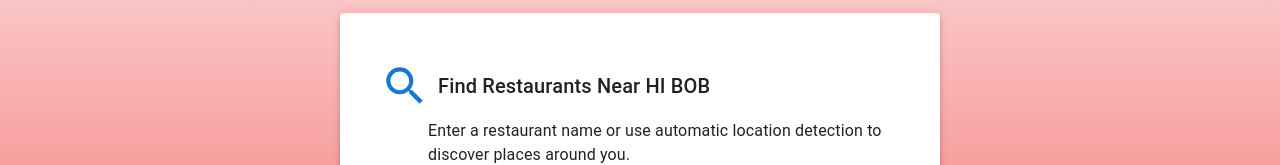
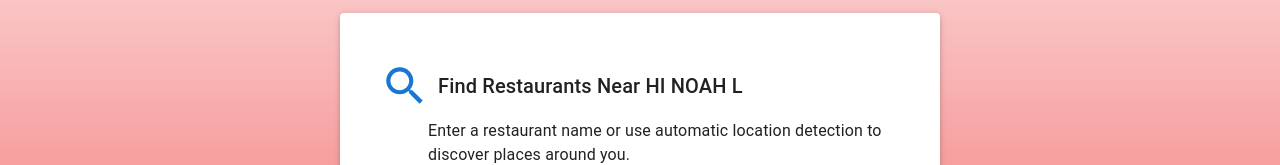
Before and after one commit to noahlandis/truth-of-the-platter, a React (Vite) app in the folder client/react-frontend/: page / in a window 1280 px wide. Shown: the part 248-413 px from the top of the page. Built offline with nearby package versions, Linux system fonts and the light colour scheme; no server answers.

Commit message:
test deploy Noah L

```diff
--- a/client/react-frontend/src/App.jsx
+++ b/client/react-frontend/src/App.jsx
@@ -11,7 +11,7 @@ import StarRateIcon from '@mui/icons-material/StarRate';
 function Home() {
   const steps = [
     {
-      label: 'Find Restaurants Near HI BOB',
+      label: 'Find Restaurants Near HI NOAH L',
       description: 'Enter a restaurant name or use automatic location detection to discover places around you.',
       icon: <SearchIcon sx={{ fontSize: 50, color: '#1976d2' }} />,
     },
```
